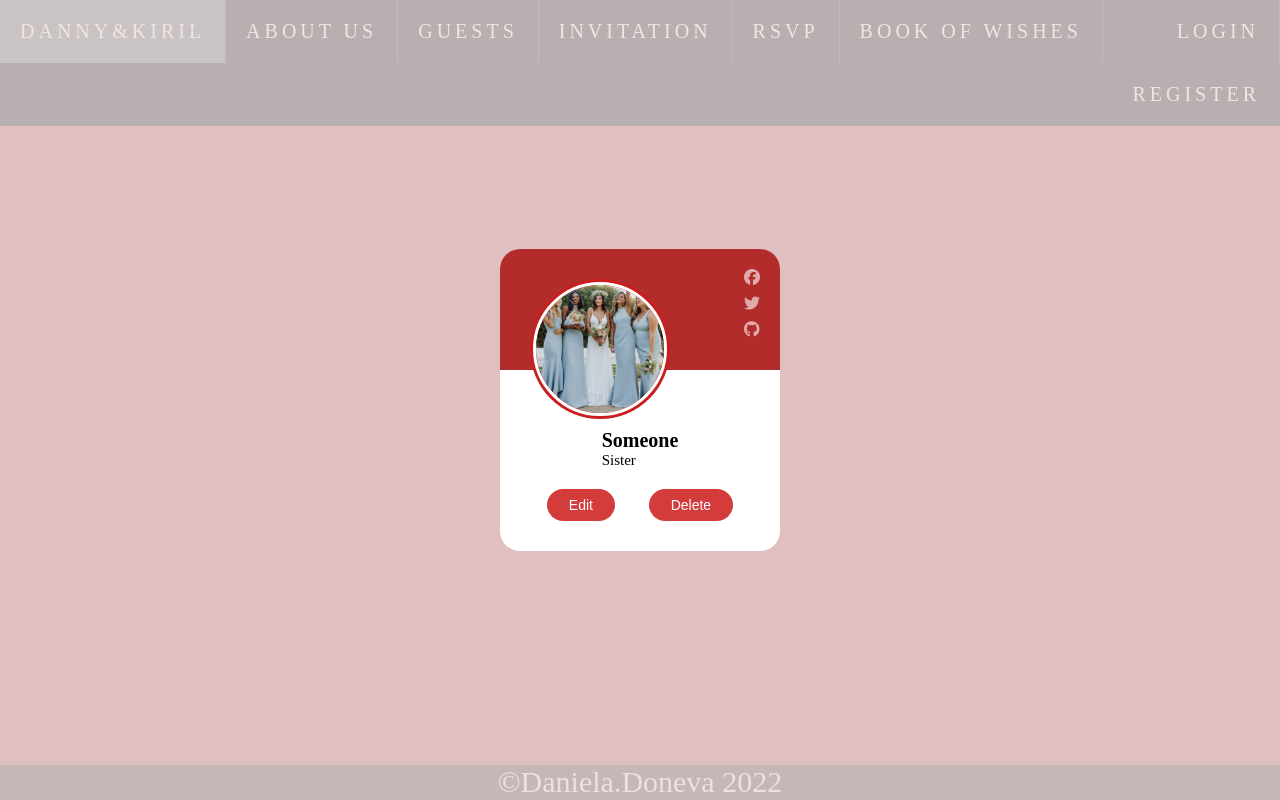
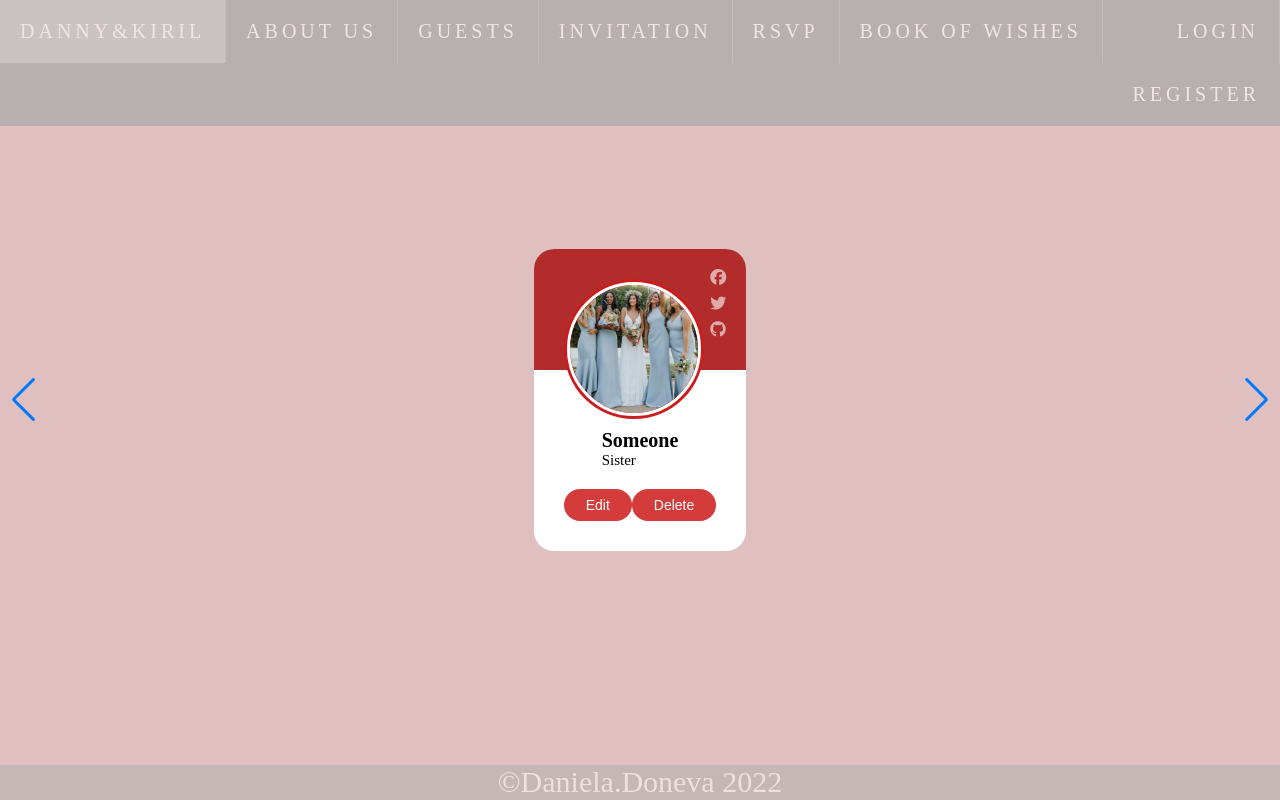
Before and after one commit to DannyDoneva96/Project-My-Wedding, a React (Create React App) app in the folder client/: page /wishingBook in a window 1280 px wide. Built offline with nearby package versions, Linux system fonts and the light colour scheme.

Commit message:
enought for today

```diff
--- a/client/public/style.css
+++ b/client/public/style.css
@@ -460,6 +460,7 @@ position: relative;
   justify-content: center;
   background-color: rgb(223, 191, 191);
 }
+
 section .card .imageW{
   height:140px;
   width:140px;
--- a/client/src/components/Wishes.js
+++ b/client/src/components/Wishes.js
@@ -7,9 +7,9 @@ export const Wishes = () => {
     return(
        <div className="bodyWish">
          <section>
-            <div className="containerWishes">
-                <div className="contentWishes">
-                    <div className="card">
+            <div className="swiper mySwiper containerWishes">
+                <div className="swiper-wrapper contentWishes">
+                    <div className="swiper-slide card">
                         <div className="card-content">
                             <div className="imageW">
                                 <img src={photo1} alt="photo1" />
@@ -34,8 +34,12 @@ export const Wishes = () => {
                         </div>
                     </div>
                 </div>
-            </div>
+            </div>  <div class="swiper-button-next"></div>
+      <div class="swiper-button-prev"></div>
+      <div class="swiper-scrollbar"></div>
+      <div class="swiper-pagination"></div>
          </section>
+
 
        </div>
     )
```
